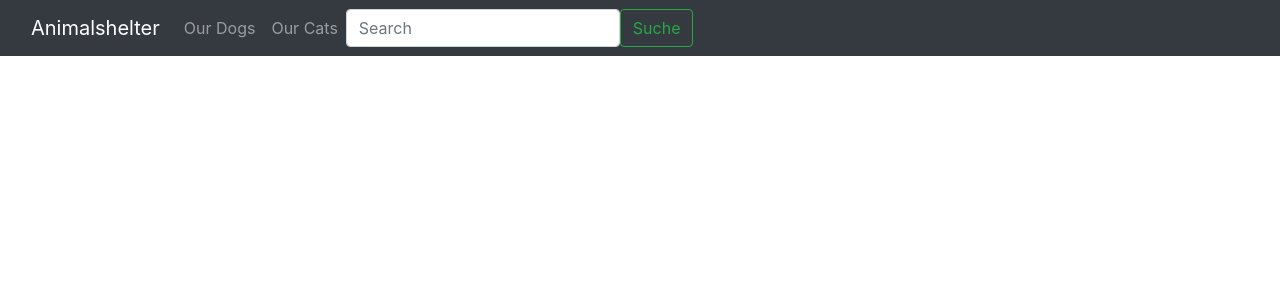
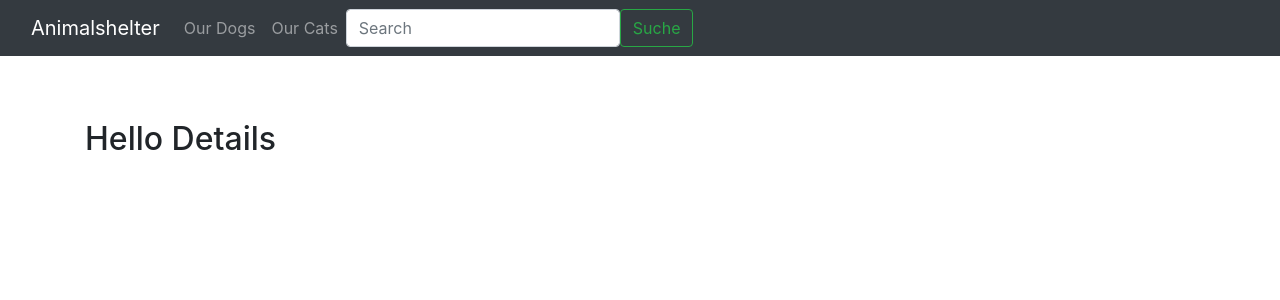
Before and after one commit to PatriciaHeimfarth/AnimalShelterWebsiteTemplate, a React (Create React App) app in the folder frontend/animalshelter-app/: page /details/1 in a window 1280 px wide. Shown: the top 300 px of the page. Built offline with nearby package versions, Linux system fonts and the light colour scheme.

Commit message:
link to details

```diff
--- a/frontend/animalshelter-app/src/App.js
+++ b/frontend/animalshelter-app/src/App.js
@@ -6,6 +6,7 @@ import Main from "./components/main.component";
 import DogList from "./components/doglist.component";
 import CatList from "./components/catlist.component";
 import AddAnimal from "./components/add-animal.component";
+import AnimalDetails from "./components/animal-details.component";
 import Login from "./components/login";
 import PrivateRoute from './Utils/PrivateRoute';
 import PublicRoute from './Utils/PublicRoute';
@@ -56,6 +57,8 @@ class App extends Component {
                 <Route path="/" exact component={Main} />
                 <PrivateRoute path="/add-animal" exact component={AddAnimal} />
                 <Route path="/login" exact component={Login} />
+                <Route path="/details/:id" component={AnimalDetails} />
+
               </div>
 
           </Switch>
--- /dev/null
+++ b/frontend/animalshelter-app/src/components/animal-details.component.js
@@ -0,0 +1,11 @@
+import React, { Component, Link } from 'react';
+import axios from 'axios';
+
+export default class AnimalDetails extends Component {
+    render() {
+        return (
+            <h2>Hello Details</h2>
+        )
+    }
+
+}
--- a/frontend/animalshelter-app/src/components/catlist.component.js
+++ b/frontend/animalshelter-app/src/components/catlist.component.js
@@ -1,4 +1,5 @@
 import React, { Component } from 'react';
+import {  Link } from "react-router-dom";
 import axios from 'axios';
 
 
@@ -10,6 +11,7 @@ const Cat = props => (
         <td>{props.cat.Description}</td>
         <td>{props.cat.Birthdate}</td>
         <td>{props.cat.IsEmergencyCase.toString() }</td>
+        <td><Link to={"/details/"+props.cat._id}>Details</Link></td>
     </tr>
 )
 
--- a/frontend/animalshelter-app/src/components/doglist.component.js
+++ b/frontend/animalshelter-app/src/components/doglist.component.js
@@ -1,4 +1,6 @@
 import React, { Component } from 'react';
+import {  Link } from "react-router-dom";
+
 import axios from 'axios';
 
 
@@ -10,6 +12,7 @@ const Dog = props => (
         <td>{props.dog.Description}</td>
         <td>{props.dog.Birthdate}</td>
         <td>{props.dog.IsEmergencyCase.toString() }</td>
+        <td><Link to={"/details/"+props.dog._id}>Details</Link></td>
     </tr>
 )
 
```
